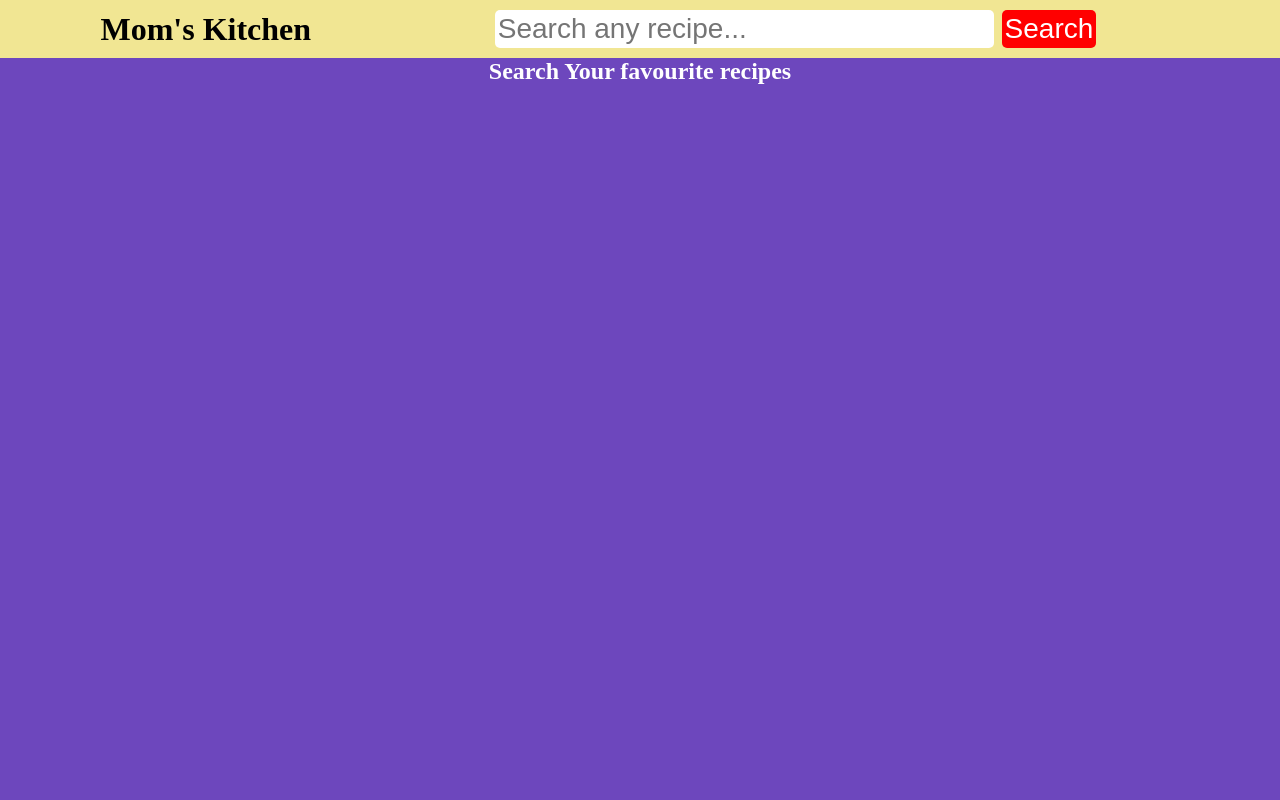
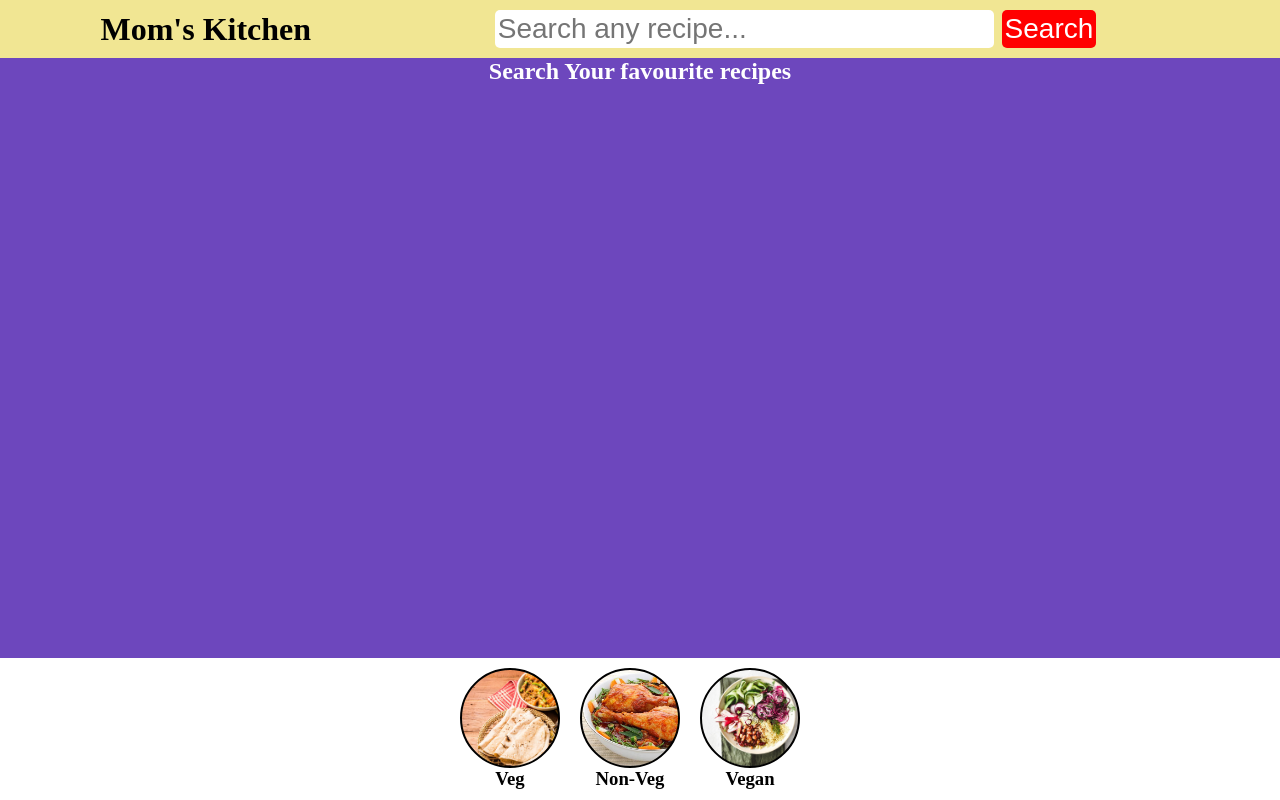
Before and after one commit to KaranSinghBhandari0/Recipe-Website, a plain HTML site: page index.html in a window 1280 px wide. Drawn offline with Linux system fonts and the light colour scheme.

Commit message:
Add files via upload
Added veg,nonveg,vegan section

```diff
--- a/app.js
+++ b/app.js
@@ -58,9 +58,13 @@ let getRecipe = async (dish) => {
 
             // append all dabas in container
             container.appendChild(div);
+
+            // placing food type at end
+            document.querySelector(".food-type").style.position = "relative";
         }
     } catch(error) {
-        headingH2.innerText = "Error in fetching recipes";
+        headingH2.innerText = "Error in fetching recipes !!!";
+        document.querySelector(".food-type").style.position = "fixed";
     }
 }
 
--- a/index.html
+++ b/index.html
@@ -32,6 +32,21 @@
         <p style="text-align: start; color: black;"></p>
     </div>
 
+    <div class="food-type">
+        <div class="veg">
+            <div></div>
+            <h3>Veg</h3>
+        </div>
+        <div class="non-veg">
+            <div></div>
+            <h3>Non-Veg</h3>
+        </div>
+        <div class="vegan">
+            <div></div>
+            <h3>Vegan</h3>
+        </div>
+    </div>
+
     <script src="app.js"></script>
 </body>
 </html>
--- a/style.css
+++ b/style.css
@@ -6,6 +6,7 @@
 
 body {
     background-color: rgb(109, 71, 189);
+    /* background-color: red; */
 }
 
 /* Navbar */
@@ -119,7 +120,57 @@ h2 {
 
 .fa-xmark {
     padding-left: 97%;
-    font-size: 2.5vw;
+    font-size: 3vw;
     color: red;
     cursor: pointer;
 }
+
+
+/* veg nonVeg and vegan section */
+.food-type {
+    background-color: #fff;
+    width: 100%;
+    display: flex;
+    justify-content: center;
+    align-items: center;
+    position: fixed;
+    bottom: 0;
+    padding: 10px;
+    margin-top: 15px;
+}
+.food-type div{
+    text-align: center;
+    margin-right: 20px;
+}
+
+.food-type div div{
+    height: 100px;
+    width: 100px;
+    border-radius: 50%;
+    border: 2px solid black;
+    background-size: cover;
+    cursor: pointer;
+    margin: 0 auto;
+}
+.veg div{
+    background-image: url("veg.webp");
+}
+.non-veg div{
+    background-image: url("non-veg.jpg");
+}
+.vegan div{
+    background-image: url("vegan.jpg");
+}
+
+@media (max-width: 480px) {
+    .food-type div div{
+        height: 80px;
+        width: 80px;
+    }
+}
+@media (max-width: 350px) {
+    .food-type div div{
+        height: 70px;
+        width: 70px;
+    }
+}
```
Also changed, not shown: non-veg.jpg (added), veg.webp (added), vegan.jpg (added).
